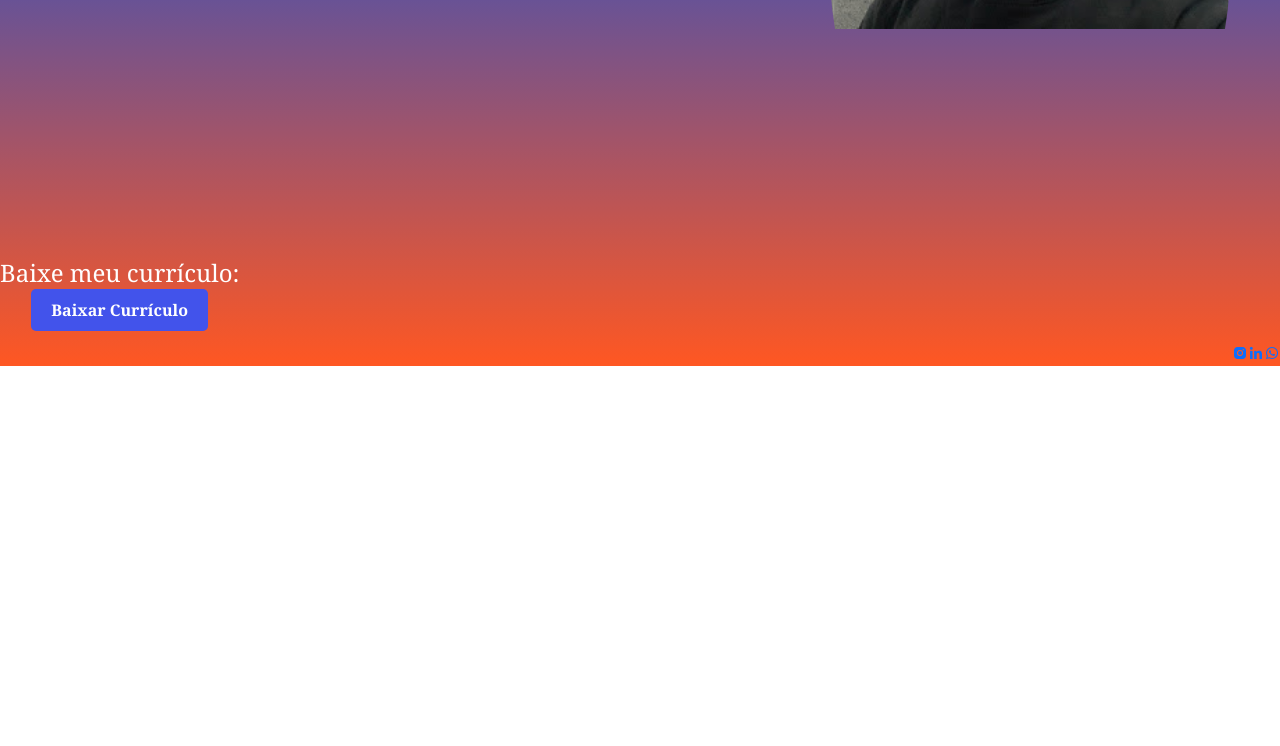
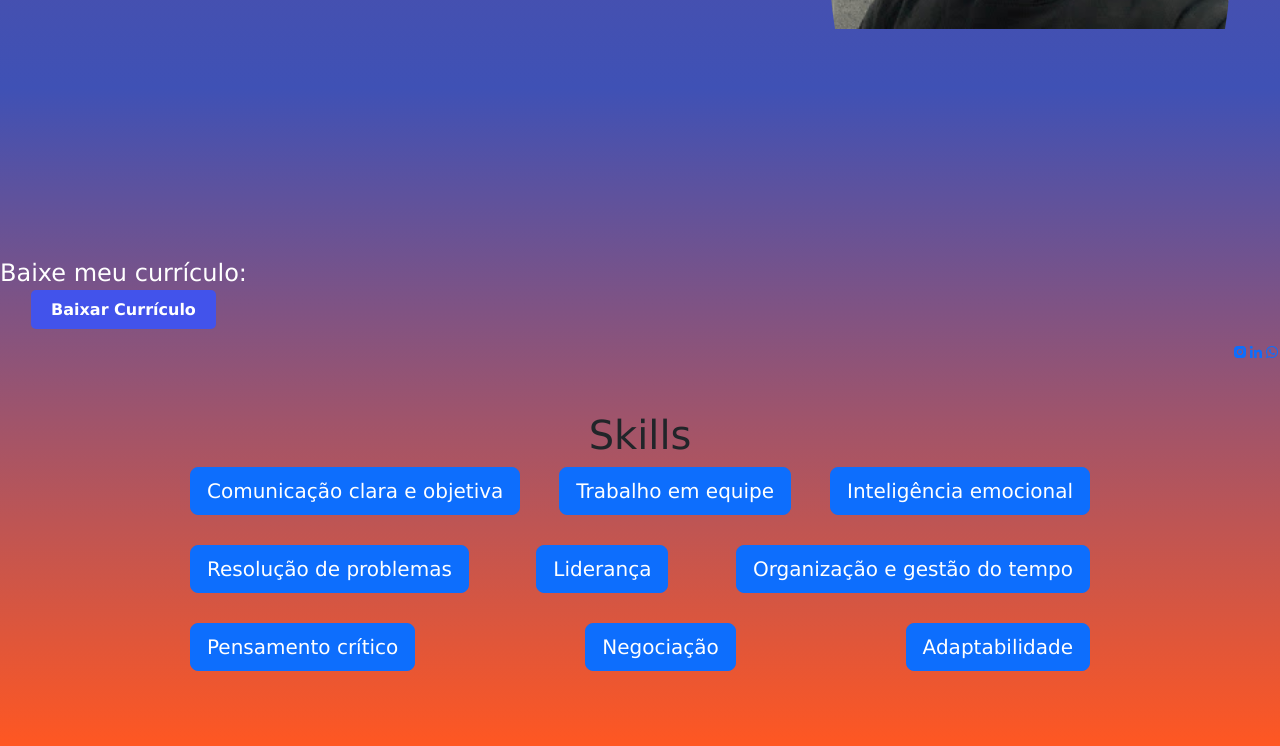
Before and after one commit to chiahtarek/chiahtarek.github.io, a plain HTML site: page index.html in a window 1280 px wide. Shown: the part 571-1317 px from the top of the page. Before the commit the page ends 937 px from the top, so only its background shows below. Drawn offline with nearby package versions, Linux system fonts and the light colour scheme.

Commit message:
Atividade Nova Section

```diff
--- a/css/style.css
+++ b/css/style.css
@@ -2,7 +2,7 @@
     margin: 0;
     padding: 0;
     box-sizing: border-box;
-    font-family: "Georgia", serif;
+    font-family:Verdana, Geneva, Tahoma, sans-serif
 
 }
 
@@ -82,6 +82,34 @@ p {
     flex-direction: column;
     align-items: flex-start;
 }
+.cont-skill{
+    width: 900px;
+}
+.skills{
+    display: flex;
+    flex-direction: column;
+    justify-content: center;
+    align-items: center;
+    height: 380px;
+    width: auto;
+}
+.skill1{
+    display: flex;
+    justify-content: space-between;
+    margin-bottom: 30px;
+
+
+}
+.skill2{
+    margin-bottom: 30px;
+    display: flex;
+    justify-content: space-between;
+}
+.skill3{
+    margin-bottom: 30px;
+    display: flex;
+    justify-content: space-between;
+}
 @media (max-width: 870px) {
     .contimg{
         flex-direction: column-reverse;
@@ -96,4 +124,27 @@ p {
     .img{
         height: 580px;
     }
+    .skills{
+        margin-top: 200px;
+    }
+    .cont-skill{
+        margin-top: 50px;
+        width: 500px;
+        gap: 9px;
+    }
+    .skill1{
+        display: flex;
+        flex-direction: column;
+        gap: 9px;
+    }
+    .skill2{
+        display: flex;
+        flex-direction: column;
+        gap: 9px;
+    }
+    .skill3{
+        display: flex;
+        flex-direction: column;
+        gap: 9px;
+    }
 }
--- a/index.html
+++ b/index.html
@@ -77,6 +77,27 @@
         </div>
     </div>
     </section>
+    <section class="skills">
+        <h1>Skills</h1>
+        <div class="cont-skill">
+
+            <div class="skill1">
+                <button type="button" class="btn btn-primary btn-lg">Comunicação clara e objetiva</button>
+                <button type="button" class="btn btn-primary btn-lg">Trabalho em equipe</button>
+                <button type="button" class="btn btn-primary btn-lg">Inteligência emocional</button>
+            </div>
+            <div class="skill2">
+                <button type="button" class="btn btn-primary btn-lg">Resolução de problemas</button>
+                <button type="button" class="btn btn-primary btn-lg">Liderança</button>
+                <button type="button" class="btn btn-primary btn-lg">Organização e gestão do tempo</button>
+            </div>
+            <div class="skill3">
+                <button type="button" class="btn btn-primary btn-lg">Pensamento crítico</button>
+                <button type="button" class="btn btn-primary btn-lg">Negociação</button>
+                <button type="button" class="btn btn-primary btn-lg">Adaptabilidade</button>
+            </div>
+        </div>
+    </section>
 
 
 
```
